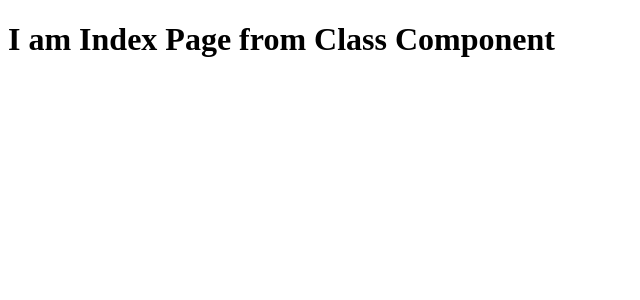
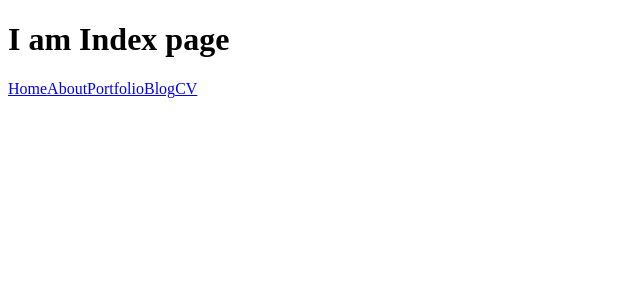
Before and after one commit to kevonx17/NextPortV1, a Next.js app: page / in a window 1280 px wide. Shown: the top 300 px of the page, without its empty margins (0-640 px from the left). Built offline with nearby package versions, Linux system fonts and the light colour scheme.

Commit message:
Fixing page navigation

```diff
--- /dev/null
+++ b/components/shared/Header.js
@@ -0,0 +1,35 @@
+
+
+import React from "react";
+import Link from 'next/link';
+
+class Header extends React.Component {
+
+    render(){
+        return(
+            <React.Fragment>
+                <Link href="/">
+                <a>Home</a>
+                </Link>
+
+                <Link href="/about">
+                <a>About</a>
+                </Link>
+
+                <Link href="/portfolios">
+                <a>Portfolio</a>
+                </Link>
+
+                <Link href="/blogs">
+                <a>Blog</a>
+                </Link>
+
+                <Link href="/cv">
+                <a>CV</a>
+                </Link>
+            </React.Fragment>
+        )
+    }
+}
+
+export default Header;
--- a/pages/index.js
+++ b/pages/index.js
@@ -1,4 +1,6 @@
 import { Component } from "react";
+import Header from '../components/shared/Header';
+
 
 // const index = ()=> {
 
@@ -17,7 +19,10 @@
 
     render(){
         return(
-            <h1>I am Index Page from Class Component</h1>
+            <div>
+                <h1>I am Index page</h1>
+                <Header/>
+            </div>
         )
     }
 }
--- a/pages/portfolios.js
+++ b/pages/portfolios.js
@@ -1,11 +1,14 @@
 
 import { Component } from "react";
+import Link from "next/link";
 
 class portfolios extends React.Component {
 
     render(){
         return(
-            <h1>I am Portfolios page</h1>
+            <div>
+                <h1>I am Portfolios page</h1>
+            </div>
         )
     }
 }
```
Also changed, not shown: pages/about.js (+6 -1 lines), pages/cv.js (+13 -0 lines).
